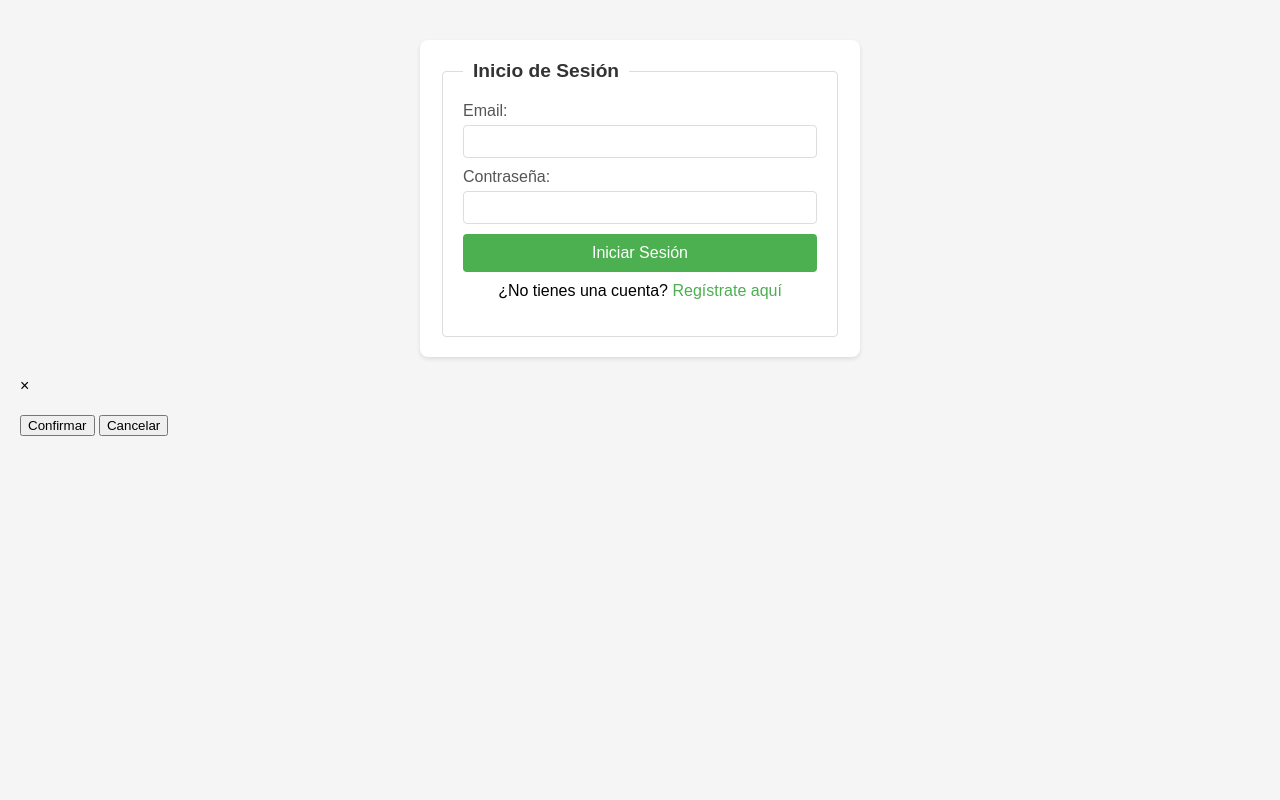
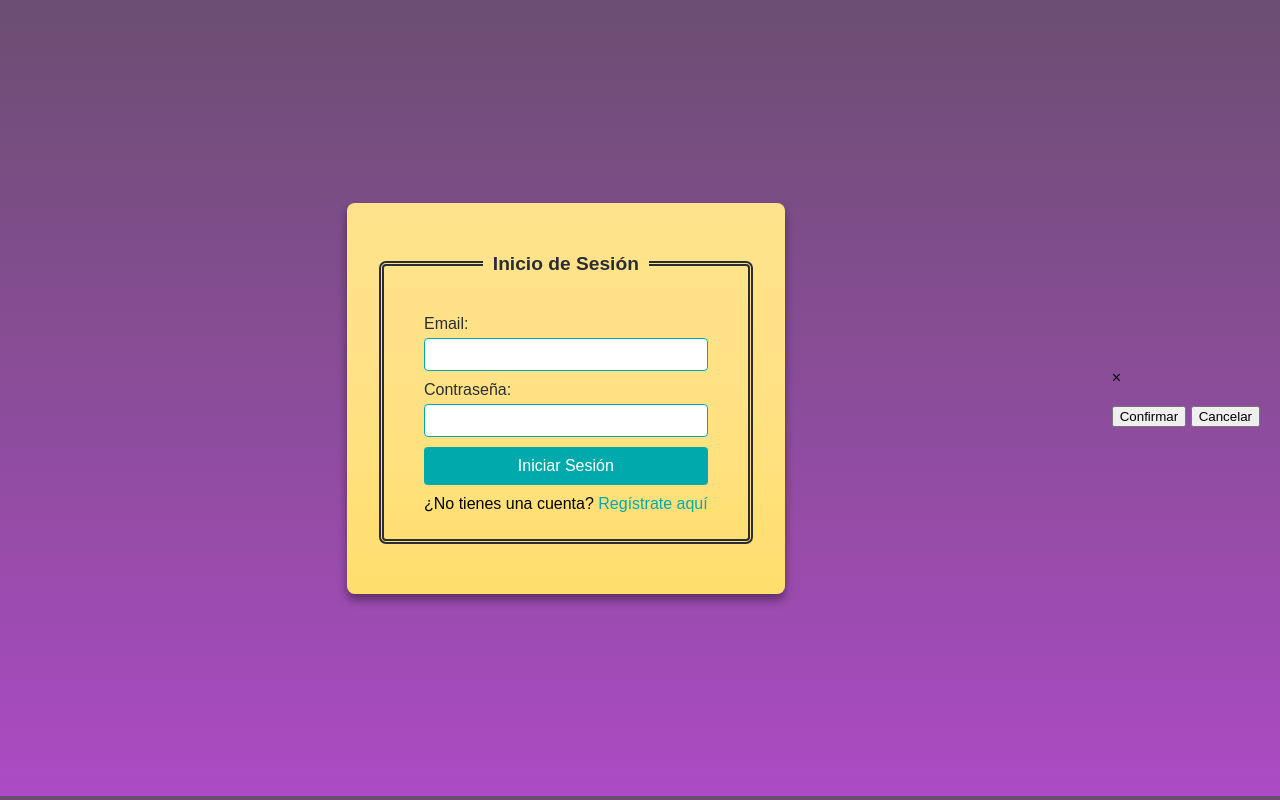
Before and after one commit to 1calm-user/RolGameGathering, a website: page public/login.html in a window 1280 px wide. Drawn offline with Linux system fonts and the light colour scheme; files whose address does not match are found by name.

Commit message:
Update login.css
Terminado el css del login, denme opinion cuando los vayan viendo y veo si puedo cambiar algo cuando tenga un hueco

```diff
--- a/styles/login.css
+++ b/styles/login.css
@@ -1,27 +1,68 @@
+/* Paleta utilizada en las páginas, con variantes claras y oscuras */
+:root {
+  --darkPurple: #6b4e71;
+  --neutralPurple: #8e6b94;
+  --lightPurple: #b194b7;
+
+  --darkBlue: #00aaac;
+  --neutralBlue: #00d1d4;
+  --lightBlue: #00f8fb;
+
+  --darkYellow: #f9bc08;
+  --neutralYellow: #ffcd39;
+  --lightYellow: #ffde6b;
+
+  --midYellowCream1: #ffe38c;
+  --midYellowCream2: #ffea9c;
+
+  --darkCream: #fedcad;
+  --neutralCream: #ffe7c6;
+  --lightCream: #fff2de;
+
+  --darkGray: #afa8ae;
+  --neutralGray: #c5bfc4;
+  --lightGray: #dbd7da;
+
+  --darkBlack: #2a2d34;
+  --neutralBlack: #464a54;
+  --lightBlack: #626774;
+}
+
 body {
+  display: flex;
+  justify-content: center;
+  align-items: center;
+  min-height: 94.5vh;
   font-family: Arial, sans-serif;
   margin: 0;
   padding: 20px;
-    background-color: #f5f5f5;
+  height: 100%;
+  background: linear-gradient(var(--darkPurple), rgb(172, 75, 196));
 }
 
 form {
   max-width: 400px;
   margin: 20px auto;
-    padding: 20px;
-    background: white;
+  padding: 50px 30px;
+  background: linear-gradient(var(--midYellowCream1), 70%, var(--lightYellow));
   border-radius: 8px;
-    box-shadow: 0 2px 4px rgba(0, 0, 0, 0.1);
+  box-shadow: 0 6px 10px rgba(0, 0, 0, 0.4);
 }
 
 fieldset {
-    border: 1px solid #ddd;
-    padding: 20px;
-    border-radius: 4px;
+  border: 5px double var(--darkBlack);
+  padding: 40px 40px 10px;
+  border-radius: 7px;
+}
+
+fieldset p {
+  text-align: center;
+  margin-top: 20px;
 }
 
 legend {
-    color: #333;
+  color: var(--darkBlack);
+  margin: 0 auto;
   font-size: 1.2em;
   font-weight: bold;
   padding: 0 10px;
@@ -30,7 +71,7 @@ legend {
 label {
   display: block;
   margin-bottom: 5px;
-    color: #555;
+  color: var(--darkBlack);
 }
 
 input[type="email"],
@@ -38,7 +79,7 @@ input[type="password"] {
   width: 100%;
   padding: 8px;
   margin-bottom: 10px;
-    border: 1px solid #ddd;
+  border: 1px solid var(--darkBlue);
   border-radius: 4px;
   box-sizing: border-box;
   transition: border-color 0.3s ease;
@@ -46,14 +87,14 @@ input[type="password"] {
 
 input[type="email"]:focus,
 input[type="password"]:focus {
-    border-color: #4CAF50;
+  border-color: var(--darkBlue);
   outline: none;
 }
 
 input[type="button"] {
   width: 100%;
   padding: 10px;
-    background-color: #4CAF50;
+  background-color: var(--darkBlue);
   color: white;
   border: none;
   border-radius: 4px;
@@ -63,7 +104,7 @@ input[type="button"] {
 }
 
 input[type="button"]:hover {
-    background-color: #45a049;
+  background-color: var(--neutralBlue);
 }
 
 input[type="button"]:disabled {
@@ -118,7 +159,7 @@ input.error {
 }
 
 a {
-    color: #4CAF50;
+  color: var(--darkBlue);
   text-decoration: none;
 }
 
```
Lines whose indentation alone changed are shown as unchanged.
